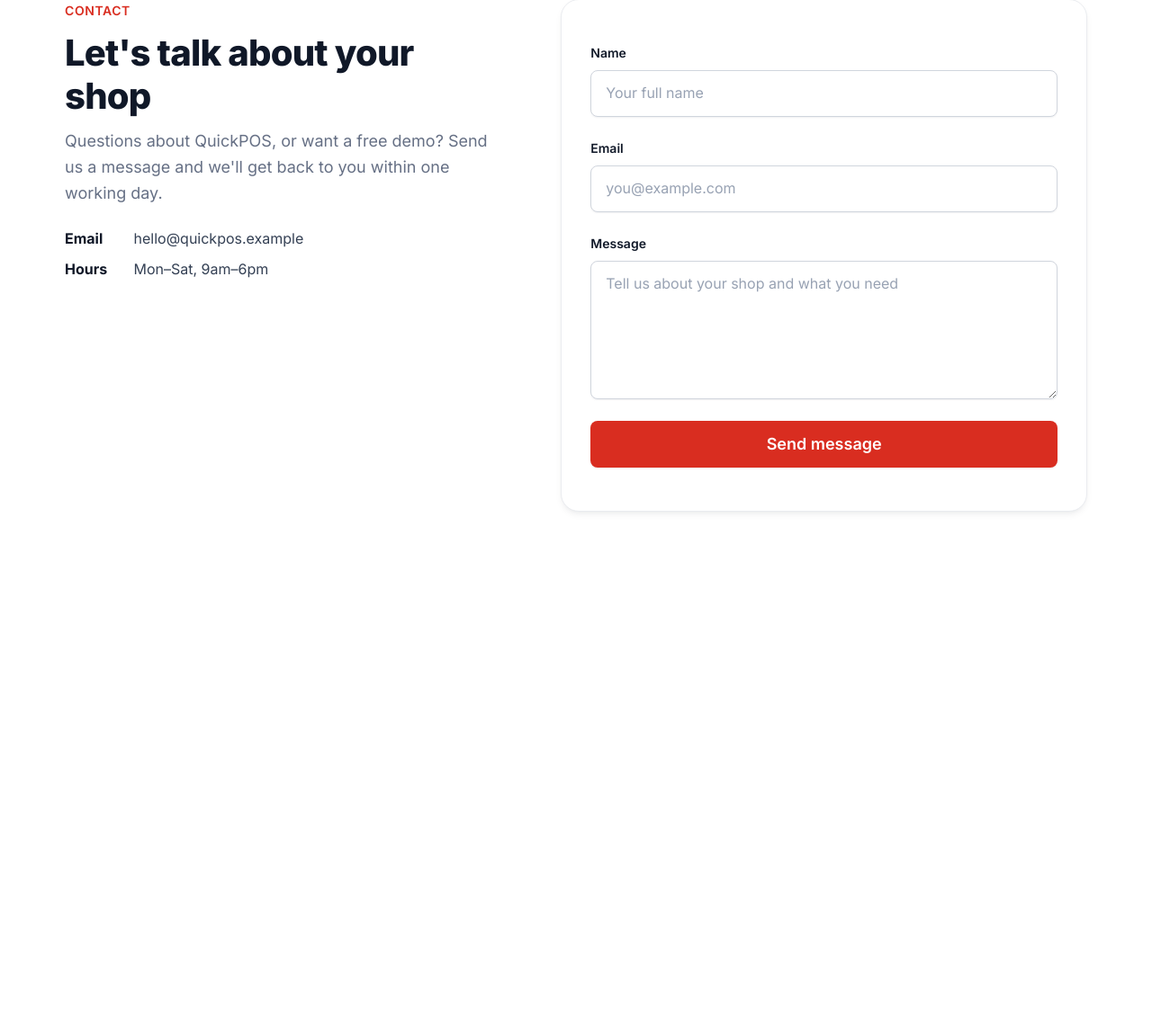
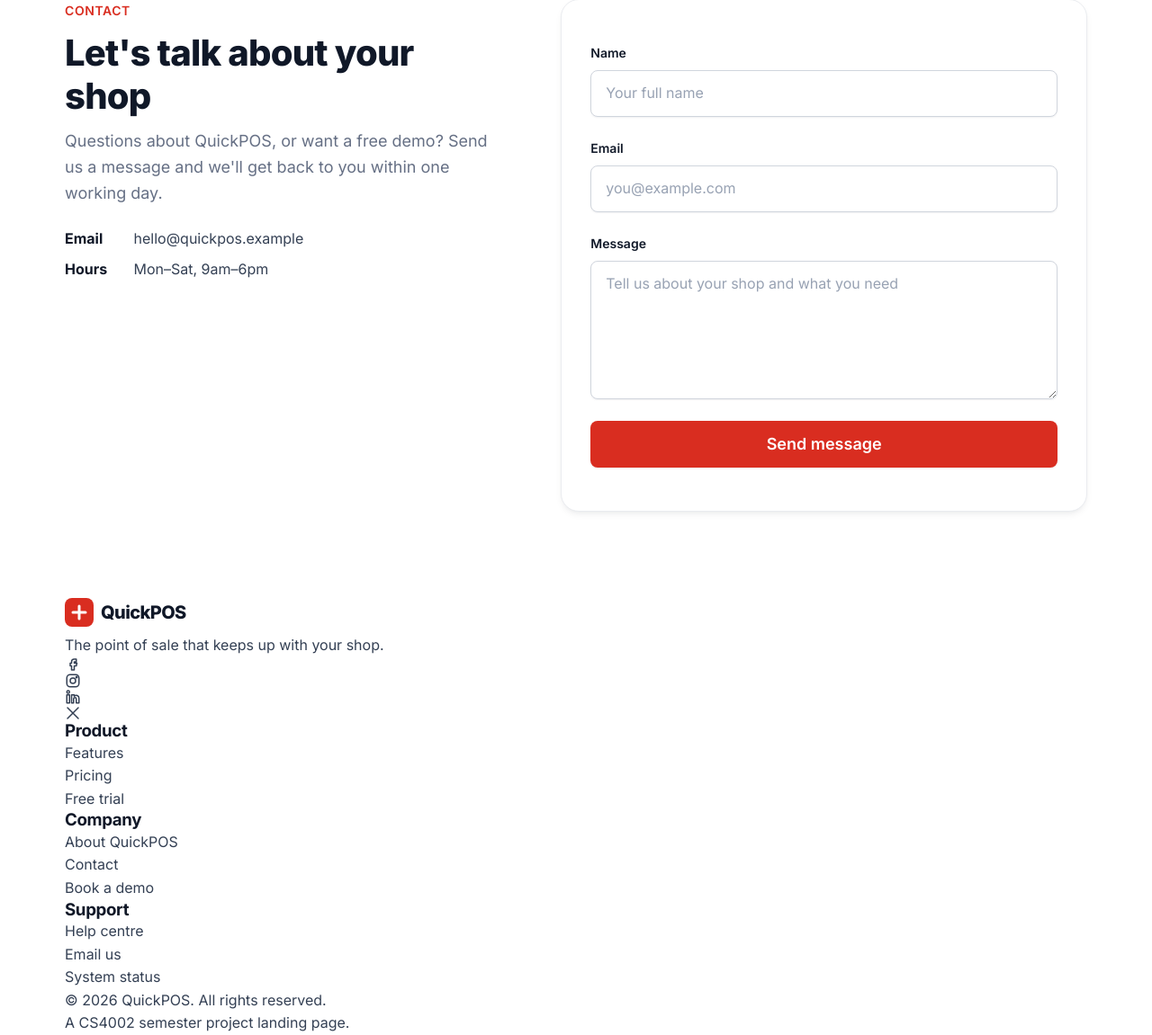
Before and after one commit to amnasajjad-786/QuickPOS, a PHP site: page / in a window 1280 px wide. Shown: the part 2432-3583 px from the top of the page at 90% size. Before the commit the page ends 3002 px from the top, so only its background shows below. Run offline with PHP 8.4, Linux system fonts and the light colour scheme.

Commit message:
POS-19: Add footer with link groups, social placeholders and PHP copyright year

```diff
--- a/public/index.php
+++ b/public/index.php
@@ -21,4 +21,5 @@ render('header', ['site' => $site]);
     <?php render('pricing'); ?>
     <?php render('contact', $contact); ?>
 </main>
+<?php render('footer', ['site' => $site]); ?>
 <?php render('foot');
--- a/public/thank-you.php
+++ b/public/thank-you.php
@@ -31,4 +31,5 @@ render('header', ['site' => $site]);
         </div>
     </div>
 </main>
+<?php render('footer', ['site' => $site]); ?>
 <?php render('foot');
--- /dev/null
+++ b/templates/footer.php
@@ -0,0 +1,55 @@
+<?php
+/** @var array $site */
+$groups = [
+    'Product' => ['Features' => '/#features', 'Pricing' => '/#pricing', 'Free trial' => '/#pricing'],
+    'Company' => ['About QuickPOS' => '/#top', 'Contact' => '/#contact', 'Book a demo' => '/#contact'],
+    'Support' => ['Help centre' => '/#contact', 'Email us' => 'mailto:' . $site['email'], 'System status' => '/#top'],
+];
+// Placeholder social profiles (no real accounts yet).
+$socials = [
+    'Facebook'  => '<path d="M14 8h3V4h-3a4 4 0 0 0-4 4v2H8v4h2v6h4v-6h3l1-4h-4V8z"/>',
+    'Instagram' => '<rect x="3" y="3" width="18" height="18" rx="5"/><circle cx="12" cy="12" r="4"/><circle cx="17.5" cy="6.5" r="1"/>',
+    'LinkedIn'  => '<rect x="3" y="9" width="4" height="12"/><circle cx="5" cy="4.5" r="2"/><path d="M10 9h4v2a4 4 0 0 1 7 3v7h-4v-6a2 2 0 0 0-4 0v6h-3z"/>',
+    'X'         => '<path d="M4 4l16 16M20 4L4 20"/>',
+];
+?>
+<footer class="site-footer">
+    <div class="container">
+        <div class="site-footer__top">
+            <div class="site-footer__brand">
+                <a class="brand brand--light" href="/#top">
+                    <span class="brand__mark" aria-hidden="true">
+                        <svg viewBox="0 0 32 32" width="32" height="32"><rect width="32" height="32" rx="8" fill="currentColor"/><path d="M9 16h14M16 9v14" stroke="#fff" stroke-width="3" stroke-linecap="round"/></svg>
+                    </span>
+                    <span class="brand__name"><?= e($site['name']) ?></span>
+                </a>
+                <p><?= e($site['tagline']) ?>.</p>
+                <ul class="socials">
+                    <?php foreach ($socials as $label => $icon): ?>
+                        <li>
+                            <a href="#" aria-label="QuickPOS on <?= e($label) ?> (coming soon)">
+                                <svg viewBox="0 0 24 24" width="18" height="18" fill="none" stroke="currentColor" stroke-width="2" stroke-linecap="round" stroke-linejoin="round" aria-hidden="true"><?= $icon /* trusted static SVG */ ?></svg>
+                            </a>
+                        </li>
+                    <?php endforeach; ?>
+                </ul>
+            </div>
+
+            <?php foreach ($groups as $title => $links): ?>
+                <nav class="site-footer__group" aria-label="<?= e($title) ?>">
+                    <h3><?= e($title) ?></h3>
+                    <ul>
+                        <?php foreach ($links as $label => $href): ?>
+                            <li><a href="<?= e($href) ?>"><?= e($label) ?></a></li>
+                        <?php endforeach; ?>
+                    </ul>
+                </nav>
+            <?php endforeach; ?>
+        </div>
+
+        <div class="site-footer__bottom">
+            <p>&copy; <?= date('Y') ?> <?= e($site['name']) ?>. All rights reserved.</p>
+            <p>A CS4002 semester project landing page.</p>
+        </div>
+    </div>
+</footer>
```
